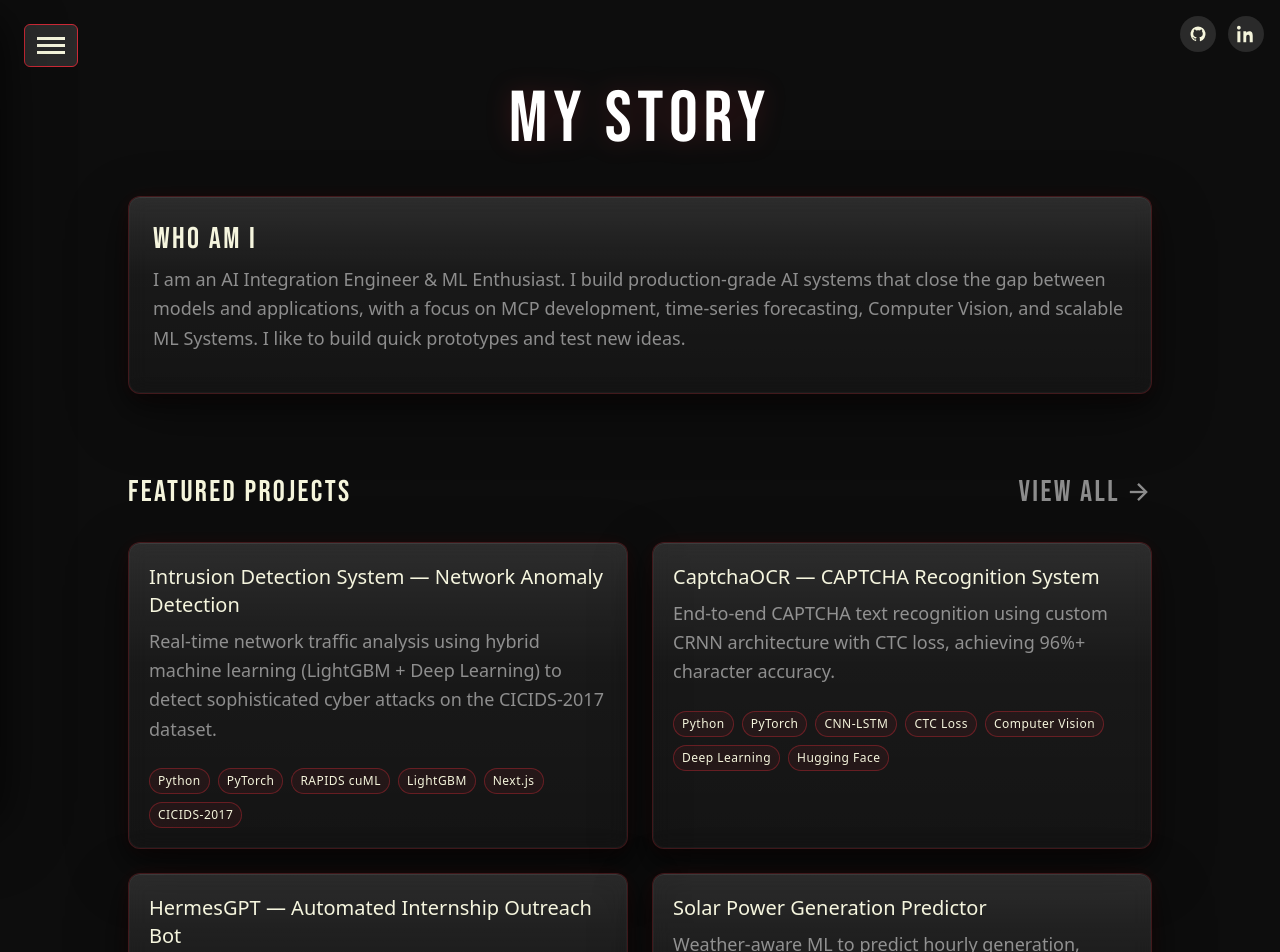
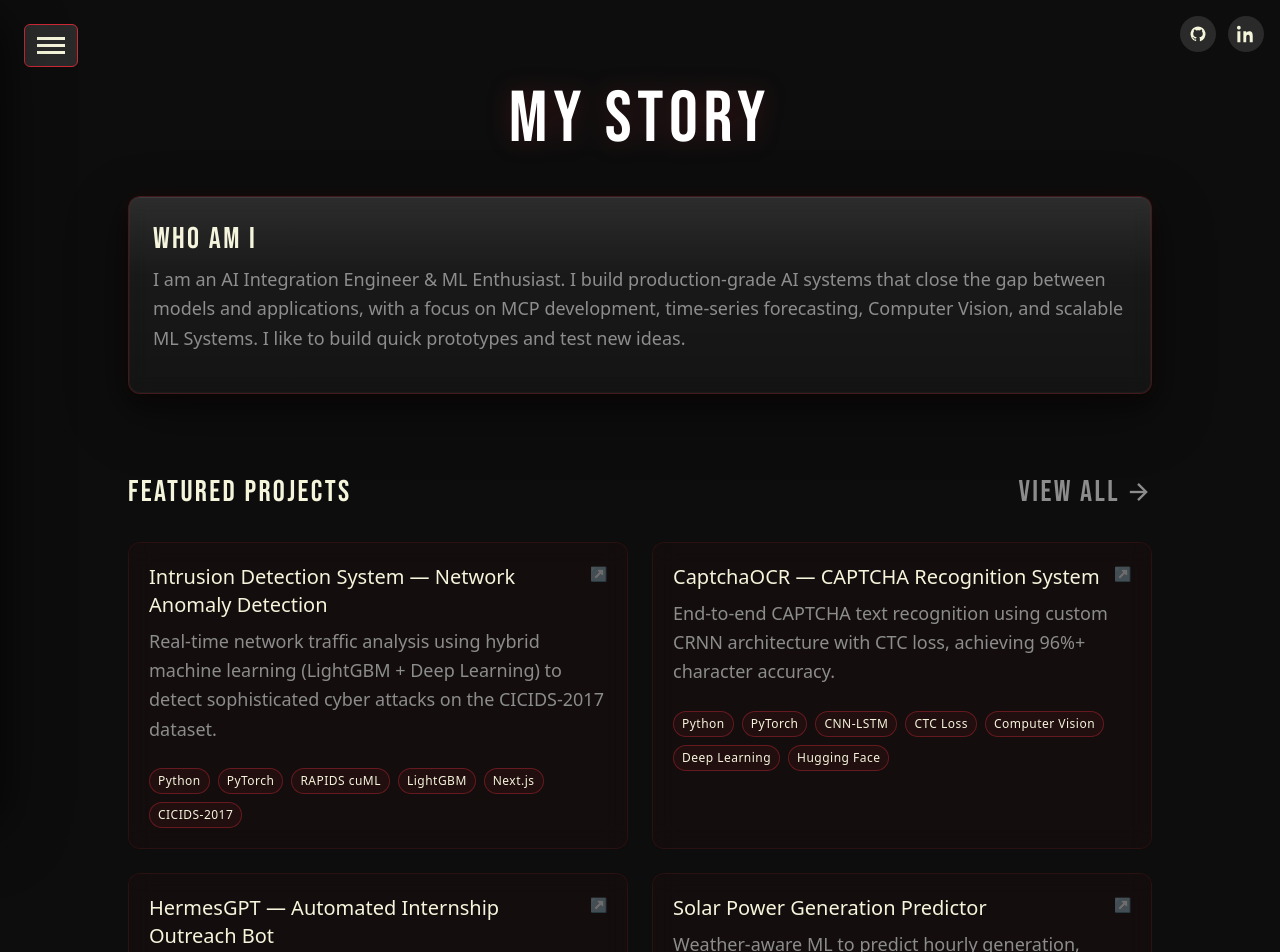
Before and after one commit to mohakapoor/Portfolio, a Next.js app: page /story in a window 1280 px wide. Shown: the top 952 px of the page. Built offline with nearby package versions, Linux system fonts and the light colour scheme.

Commit message:
new tinted cards

```diff
--- a/src/app/story/page.tsx
+++ b/src/app/story/page.tsx
@@ -180,13 +180,21 @@ export default function StoryPage() {
               {/* Card 1,1 - Left column, expands right */}
               <div
                 ref={(el) => { cardRefs.current[0] = el; }}
-                className={`glass-card p-5 transition-all duration-500 ease-in group cursor-pointer ${expandedCard === 0 ? 'scale-105 z-10' : 'hover:scale-105 hover:z-10'
+                className={`relative overflow-hidden rounded-[12px] p-5 transition-all duration-700 ease-[cubic-bezier(0.25,0.46,0.45,0.94)] group cursor-pointer border backdrop-blur-md ${expandedCard === 0 ? 'scale-105 z-10 bg-[var(--theme-accent)]/[0.07] border-[var(--theme-accent)]/[0.30]' : 'bg-[var(--theme-accent)]/[0.03] border-[var(--theme-accent)]/[0.12] hover:bg-[var(--theme-accent)]/[0.07] hover:border-[var(--theme-accent)]/[0.30] hover:scale-105 hover:z-10'
                   }`}
                 onClick={() => handleCardClick(0)}
               >
-                <h3 className="text-xl mb-2">
+                {/* Glow Blob */}
+                <div className={`absolute -top-6 -right-6 w-24 h-24 bg-[var(--theme-accent)]/20 rounded-full blur-[24px] pointer-events-none transition-opacity duration-700 ${expandedCard === 0 ? 'opacity-100' : 'opacity-0 group-hover:opacity-100'}`} />
+
+                <div className="flex justify-between items-start mb-2 relative z-10">
+                  <h3 className="text-xl">
                     <a href="/projects/IntrusionDetection" target="_blank" rel="noreferrer noopener">Intrusion Detection System — Network Anomaly Detection</a>
                   </h3>
+                  <div className={`text-[14px] text-[var(--theme-accent)]/40 transition-all duration-300 ml-3 shrink-0 ${expandedCard === 0 ? 'text-[var(--theme-accent)]/90 translate-x-[2px] -translate-y-[2px]' : 'group-hover:text-[var(--theme-accent)]/90 group-hover:translate-x-[2px] group-hover:-translate-y-[2px]'}`}>
+                    ↗
+                  </div>
+                </div>
                 <p className="text-dust-gray mb-3">
                   Real-time network traffic analysis using hybrid machine learning (LightGBM + Deep Learning) to detect sophisticated cyber attacks on the CICIDS-2017 dataset.
                 </p>
@@ -234,13 +242,21 @@ export default function StoryPage() {
               {/* Card 1,2 - Right column, expands left */}
               <div
                 ref={(el) => { cardRefs.current[1] = el; }}
-                className={`glass-card p-5 transition-all duration-500 ease-in group cursor-pointer ${expandedCard === 1 ? 'scale-105 z-10' : 'hover:scale-105 hover:z-10'
+                className={`relative overflow-hidden rounded-[12px] p-5 transition-all duration-700 ease-[cubic-bezier(0.25,0.46,0.45,0.94)] group cursor-pointer border backdrop-blur-md ${expandedCard === 1 ? 'scale-105 z-10 bg-[var(--theme-accent)]/[0.07] border-[var(--theme-accent)]/[0.30]' : 'bg-[var(--theme-accent)]/[0.03] border-[var(--theme-accent)]/[0.12] hover:bg-[var(--theme-accent)]/[0.07] hover:border-[var(--theme-accent)]/[0.30] hover:scale-105 hover:z-10'
                   }`}
                 onClick={() => handleCardClick(1)}
               >
-                <h3 className="text-xl mb-2">
+                {/* Glow Blob */}
+                <div className={`absolute -top-6 -right-6 w-24 h-24 bg-[var(--theme-accent)]/20 rounded-full blur-[24px] pointer-events-none transition-opacity duration-700 ${expandedCard === 1 ? 'opacity-100' : 'opacity-0 group-hover:opacity-100'}`} />
+
+                <div className="flex justify-between items-start mb-2 relative z-10">
+                  <h3 className="text-xl">
                     <a href="https://github.com/mohakapoor/CaptchaOCR" target="_blank" rel="noreferrer noopener">CaptchaOCR — CAPTCHA Recognition System</a>
                   </h3>
+                  <div className={`text-[14px] text-[var(--theme-accent)]/40 transition-all duration-300 ml-3 shrink-0 ${expandedCard === 1 ? 'text-[var(--theme-accent)]/90 translate-x-[2px] -translate-y-[2px]' : 'group-hover:text-[var(--theme-accent)]/90 group-hover:translate-x-[2px] group-hover:-translate-y-[2px]'}`}>
+                    ↗
+                  </div>
+                </div>
                 <p className="text-dust-gray mb-3">End-to-end CAPTCHA text recognition using custom CRNN architecture with CTC loss, achieving 96%+ character accuracy.</p>
                 <div
                   className={`grid overflow-hidden transition-[grid-template-rows,opacity] duration-700 ease-in ${expandedCard === 1
@@ -288,15 +304,23 @@ export default function StoryPage() {
               {/* Card 2,1 - Left column, expands right */}
               <div
                 ref={(el) => { cardRefs.current[2] = el; }}
-                className={`glass-card p-5 transition-all duration-500 ease-in group cursor-pointer ${expandedCard === 2 ? 'scale-105 z-10' : 'hover:scale-105 hover:z-10'
+                className={`relative overflow-hidden rounded-[12px] p-5 transition-all duration-700 ease-[cubic-bezier(0.25,0.46,0.45,0.94)] group cursor-pointer border backdrop-blur-md ${expandedCard === 2 ? 'scale-105 z-10 bg-[var(--theme-accent)]/[0.07] border-[var(--theme-accent)]/[0.30]' : 'bg-[var(--theme-accent)]/[0.03] border-[var(--theme-accent)]/[0.12] hover:bg-[var(--theme-accent)]/[0.07] hover:border-[var(--theme-accent)]/[0.30] hover:scale-105 hover:z-10'
                   }`}
                 onClick={() => handleCardClick(2)}
               >
-                <h3 className="text-xl mb-2">
+                {/* Glow Blob */}
+                <div className={`absolute -top-6 -right-6 w-24 h-24 bg-[var(--theme-accent)]/20 rounded-full blur-[24px] pointer-events-none transition-opacity duration-700 ${expandedCard === 2 ? 'opacity-100' : 'opacity-0 group-hover:opacity-100'}`} />
+
+                <div className="flex justify-between items-start mb-2 relative z-10">
+                  <h3 className="text-xl">
                     <a href="https://github.com/mohakapoor/HermesGPT" target="_blank" rel="noreferrer noopener">
                       HermesGPT — Automated Internship Outreach Bot
                     </a>
                   </h3>
+                  <div className={`text-[14px] text-[var(--theme-accent)]/40 transition-all duration-300 ml-3 shrink-0 ${expandedCard === 2 ? 'text-[var(--theme-accent)]/90 translate-x-[2px] -translate-y-[2px]' : 'group-hover:text-[var(--theme-accent)]/90 group-hover:translate-x-[2px] group-hover:-translate-y-[2px]'}`}>
+                    ↗
+                  </div>
+                </div>
                 <p className="text-dust-gray mb-3">AI‑powered personalized cold emails with Gmail API, email verification, and PostgreSQL tracking.</p>
                 <div
                   className={`grid overflow-hidden transition-[grid-template-rows,opacity] duration-700 ease-in ${expandedCard === 2
@@ -326,13 +350,21 @@ export default function StoryPage() {
               {/* Card 2,2 - Right column, expands left */}
               <div
                 ref={(el) => { cardRefs.current[3] = el; }}
-                className={`glass-card p-5 transition-all duration-500 ease-in group cursor-pointer ${expandedCard === 3 ? 'scale-105 z-10' : 'hover:scale-105 hover:z-10'
+                className={`relative overflow-hidden rounded-[12px] p-5 transition-all duration-700 ease-[cubic-bezier(0.25,0.46,0.45,0.94)] group cursor-pointer border backdrop-blur-md ${expandedCard === 3 ? 'scale-105 z-10 bg-[var(--theme-accent)]/[0.07] border-[var(--theme-accent)]/[0.30]' : 'bg-[var(--theme-accent)]/[0.03] border-[var(--theme-accent)]/[0.12] hover:bg-[var(--theme-accent)]/[0.07] hover:border-[var(--theme-accent)]/[0.30] hover:scale-105 hover:z-10'
                   }`}
                 onClick={() => handleCardClick(3)}
               >
-                <h3 className="text-xl mb-2">
+                {/* Glow Blob */}
+                <div className={`absolute -top-6 -right-6 w-24 h-24 bg-[var(--theme-accent)]/20 rounded-full blur-[24px] pointer-events-none transition-opacity duration-700 ${expandedCard === 3 ? 'opacity-100' : 'opacity-0 group-hover:opacity-100'}`} />
+
+                <div className="flex justify-between items-start mb-2 relative z-10">
+                  <h3 className="text-xl">
                     <a href="https://github.com/mohakapoor/Solar-Energy-Generation-Prediction" target="_blank" rel="noreferrer noopener">Solar Power Generation Predictor</a>
                   </h3>
+                  <div className={`text-[14px] text-[var(--theme-accent)]/40 transition-all duration-300 ml-3 shrink-0 ${expandedCard === 3 ? 'text-[var(--theme-accent)]/90 translate-x-[2px] -translate-y-[2px]' : 'group-hover:text-[var(--theme-accent)]/90 group-hover:translate-x-[2px] group-hover:-translate-y-[2px]'}`}>
+                    ↗
+                  </div>
+                </div>
                 <p className="text-dust-gray mb-3">Weather‑aware ML to predict hourly generation, surfaced via a Django web front‑end for user inputs.</p>
                 <div
                   className={`grid overflow-hidden transition-[grid-template-rows,opacity] duration-700 ease-in ${expandedCard === 3
```
Lines whose indentation alone changed are shown as unchanged.
